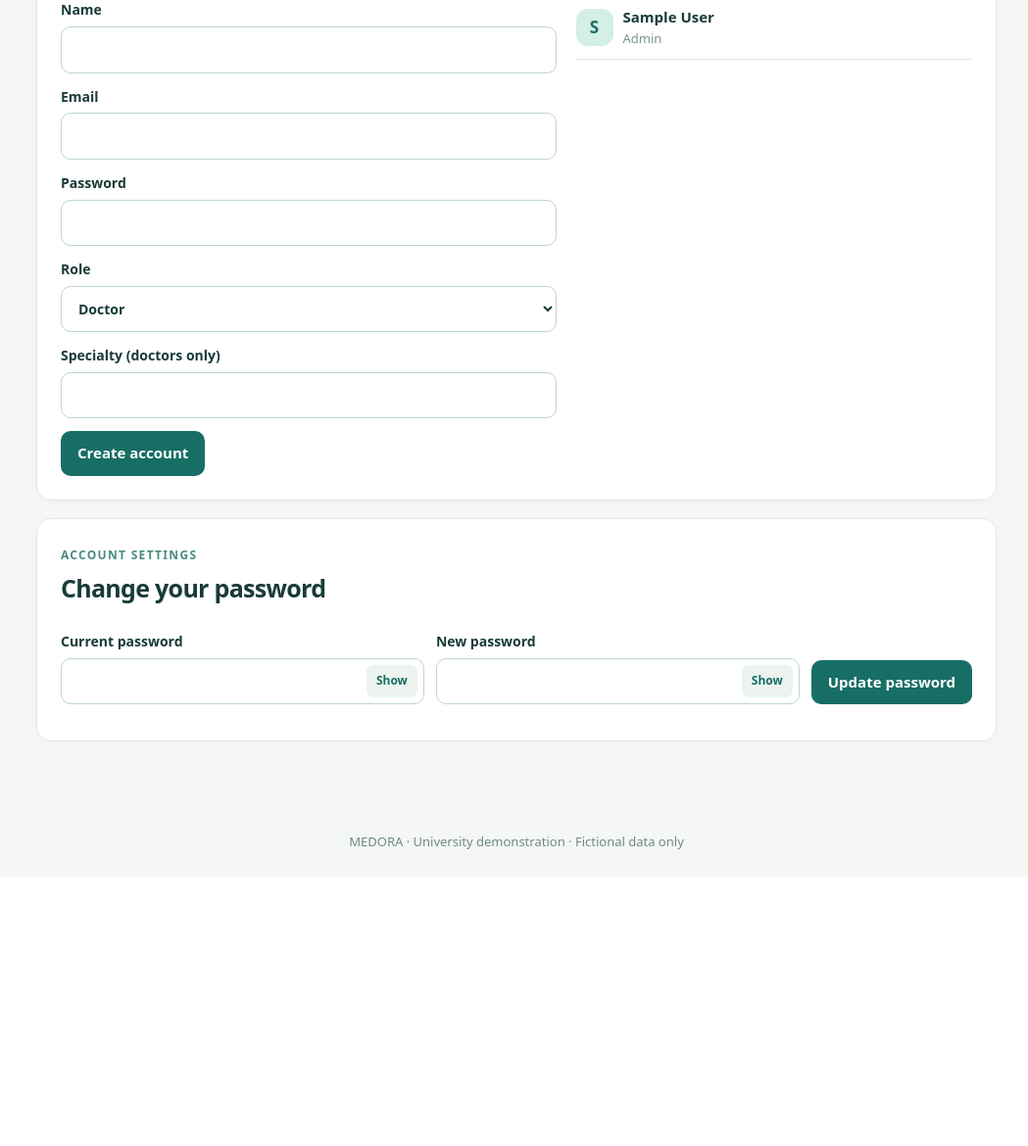
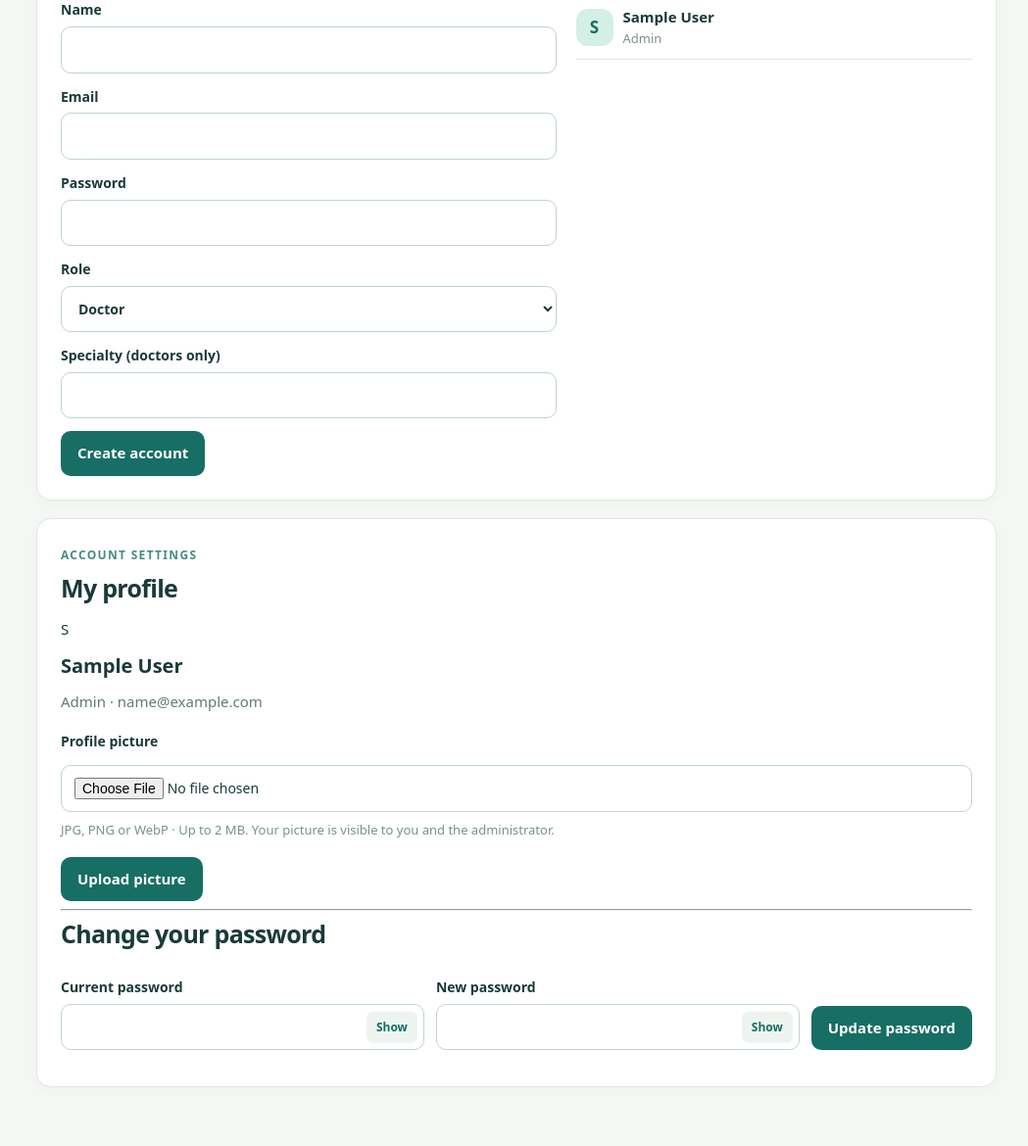
Before and after one commit to kevinbouchaaya01-beep/gin446-group-07-project, a Flask app: page /dashboard in a window 1280 px wide. Shown: the part 1828-2998 px from the top of the page at 98% size, without its empty margins (231-1280 px from the left). Before the commit the page ends 2695 px from the top, so only its background shows below. Run offline with Flask 3, Linux system fonts and the light colour scheme; the visitor is signed in with stand-in values (Sample User, id 1); data comes from the database, SQL or seed files in the repository; data that the repository does not hold is empty.

Commit message:
Add profile photo controls, display and automated tests

```diff
--- a/Medora/templates/dashboard.html
+++ b/Medora/templates/dashboard.html
@@ -18,7 +18,7 @@
   <div class="grid doctors">
     {% for d in doctors %}
     <article class="doctor-card">
-      <div class="doctor-top"><div class="avatar doctor-portrait">{% set portrait={'Sarah Haddad':'heart','Adam Khoury':'eye','Lina Saad':'care'}.get(d.name) %}{% if portrait %}<img src="{{url_for('static',filename='doctor-'+portrait+'.svg')}}" alt="Illustrated profile of Dr. {{d.name}}">{% else %}{{d.name[0]}}{% endif %}</div><span class="status-dot">Specialist</span></div>
+      <div class="doctor-top"><div class="avatar doctor-portrait">{% set portrait={'Sarah Haddad':'heart','Adam Khoury':'eye','Lina Saad':'care'}.get(d.name) %}{% if d.has_picture %}<img src="{{url_for('profile_picture',user_id=d.id)}}" alt="Profile picture of Dr. {{d.name}}">{% elif portrait %}<img src="{{url_for('static',filename='doctor-'+portrait+'.svg')}}" alt="Illustrated profile of Dr. {{d.name}}">{% else %}{{d.name[0]}}{% endif %}</div><span class="status-dot">Specialist</span></div>
       <small>{{d.specialty}}</small><h3>Dr. {{d.name}}</h3>
       <p>Choose a convenient time from available appointments.</p>
       <button type="button" class="secondary choose" data-doctor="{{d.id}}" data-name="{{d.name}}">Explore availability →</button>
@@ -66,9 +66,16 @@
 {% if role=='admin' %}
 <article id="admin"><small>CLINIC ADMINISTRATION</small><h2>Manage your team</h2><div class="two-col">
 <div><h3>Create staff account</h3><form action="/staff" method="post"><input type="hidden" name="csrf" value="{{session.csrf}}"><label>Name<input name="name" required></label><label>Email<input name="email" type="email" required></label><label>Password<input name="password" type="password" minlength="10" required></label><label>Role<select name="role"><option value="doctor">Doctor</option><option value="assistant">Assistant</option></select></label><label>Specialty (doctors only)<input name="specialty"></label><button>Create account</button></form></div>
-<div><h3>Team directory</h3>{% for u in staff %}<div class="staff-row"><div class="avatar small-avatar">{{u.name[0]}}</div><div><strong>{{u.name}}</strong><div class="subtle">{{u.role|title}}{% if u.specialty %} · {{u.specialty}}{% endif %}</div></div></div>{% endfor %}</div></div></article>
+<div><h3>Team directory</h3>{% for u in staff %}<div class="staff-row"><div class="avatar small-avatar">{% if u.has_picture %}<img src="{{url_for('profile_picture',user_id=u.id)}}" alt="">{% else %}{{u.name[0]}}{% endif %}</div><div><strong>{{u.name}}</strong><div class="subtle">{{u.role|title}}{% if u.specialty %} · {{u.specialty}}{% endif %}</div></div></div>{% endfor %}</div></div></article>
 {% endif %}
-<article id="account"><small>ACCOUNT SETTINGS</small><h2>Change your password</h2><form class="inline-form" action="/account/password" method="post"><input type="hidden" name="csrf" value="{{session.csrf}}"><label>Current password<span class="password-wrap"><input id="current_password" type="password" name="current_password" autocomplete="current-password" required><button type="button" class="toggle-password" data-password="current_password" aria-controls="current_password" aria-pressed="false">Show</button></span></label><label>New password<span class="password-wrap"><input id="new_password" type="password" name="new_password" minlength="10" maxlength="128" autocomplete="new-password" required><button type="button" class="toggle-password" data-password="new_password" aria-controls="new_password" aria-pressed="false">Show</button></span></label><button>Update password</button></form></article>
+<article id="account"><small>ACCOUNT SETTINGS</small><h2>My profile</h2>
+<div class="profile-settings">
+<div class="account-avatar">{% if g.user.has_picture %}<img src="{{url_for('profile_picture',user_id=g.user.id)}}" alt="Your profile picture">{% else %}{{g.user.name[0]}}{% endif %}</div>
+<div><h3>{{g.user.name}}</h3><p>{{g.user.role|title}} · {{g.user.email}}</p>
+<form action="{{url_for('update_picture')}}" method="post" enctype="multipart/form-data"><input type="hidden" name="csrf" value="{{session.csrf}}"><label for="picture">Profile picture</label><input id="picture" name="picture" type="file" accept="image/jpeg,image/png,image/webp" required><p class="subtle">JPG, PNG or WebP · Up to 2 MB. {% if role=='doctor' %}Your picture is visible to signed-in clinic users.{% else %}Your picture is visible to you and the administrator.{% endif %}</p><button>Upload picture</button></form>
+{% if g.user.has_picture %}<form action="{{url_for('remove_picture')}}" method="post"><input type="hidden" name="csrf" value="{{session.csrf}}"><button class="secondary" type="submit">Remove picture</button></form>{% endif %}
+</div></div>
+<hr class="account-divider"><h2>Change your password</h2><form class="inline-form" action="/account/password" method="post"><input type="hidden" name="csrf" value="{{session.csrf}}"><label>Current password<span class="password-wrap"><input id="current_password" type="password" name="current_password" autocomplete="current-password" required><button type="button" class="toggle-password" data-password="current_password" aria-controls="current_password" aria-pressed="false">Show</button></span></label><label>New password<span class="password-wrap"><input id="new_password" type="password" name="new_password" minlength="10" maxlength="128" autocomplete="new-password" required><button type="button" class="toggle-password" data-password="new_password" aria-controls="new_password" aria-pressed="false">Show</button></span></label><button>Update password</button></form></article>
 {% if role in ['patient','assistant','admin'] %}
 <dialog id="reschedule-dialog" class="reschedule-dialog">
 <form method="post" id="reschedule-form">
```
